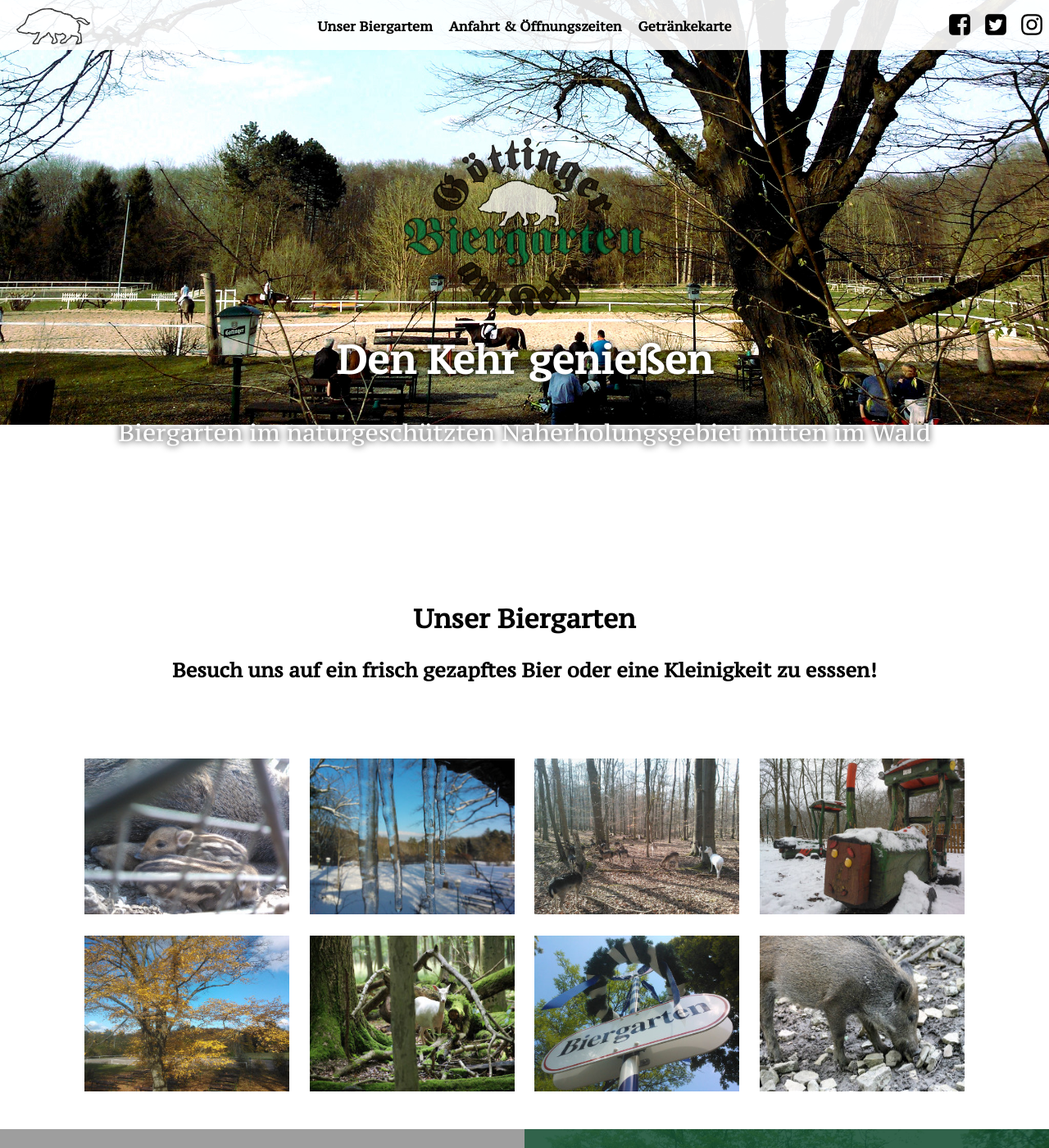
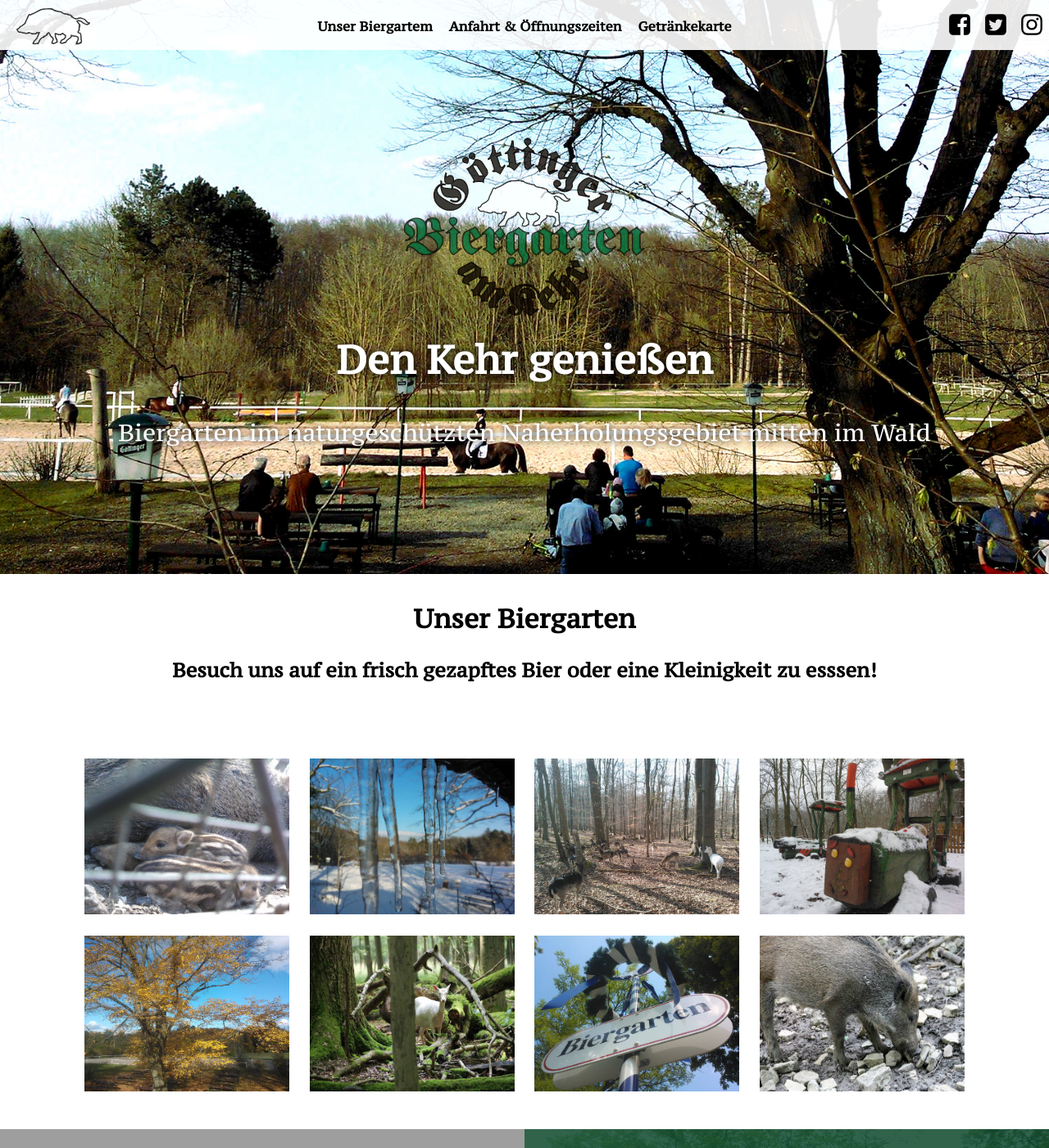
Before and after one commit to versable/kehr-website, a Jekyll site: the page built from index.html, in a window 1280 px wide and 1400 px high. Shown: the whole window at 82% size. Built offline with Jekyll 4.4.1, drawn with Linux system fonts in a browser that asks for light colours; grey boxes are pictures that could not be loaded.

Commit message:
Smaller logo on responsive design

```diff
--- a/_sass/_base.scss
+++ b/_sass/_base.scss
@@ -58,11 +58,10 @@ dd {
     justify-content: center;
     text-align: center;
     text-shadow: 0 0 8px #000;
-    background: top / contain no-repeat url('/images/hero-1.jpg');
+    background: url('/images/hero-1.jpg') center / cover no-repeat fixed;
     color: #fff;
     z-index: 1;
     animation: 1s ease-out 0s 1 heroFadeIn;
-    background-attachment: fixed;
 
     .logo {
         width: 300px;
@@ -92,7 +91,12 @@ dd {
 
 @include media-query-down($media-md) {
     html { font-size: 14px; }
-    #hero-1 { background-image: url('/images/hero-1-md.jpg'); }
+    #hero-1 {
+        background-image: url('/images/hero-1-md.jpg');
+        .logo {
+            width: 200px;
+        }
+    }
 }
 
 @include media-query-down($media-sm) {
--- a/_sass/_layout.scss
+++ b/_sass/_layout.scss
@@ -201,7 +201,6 @@ nav {
 .drinks {
     display: flex;
     flex-direction: row;
-    align-items: center;
     justify-content: space-around;
     table {
         width: 250px;
```
